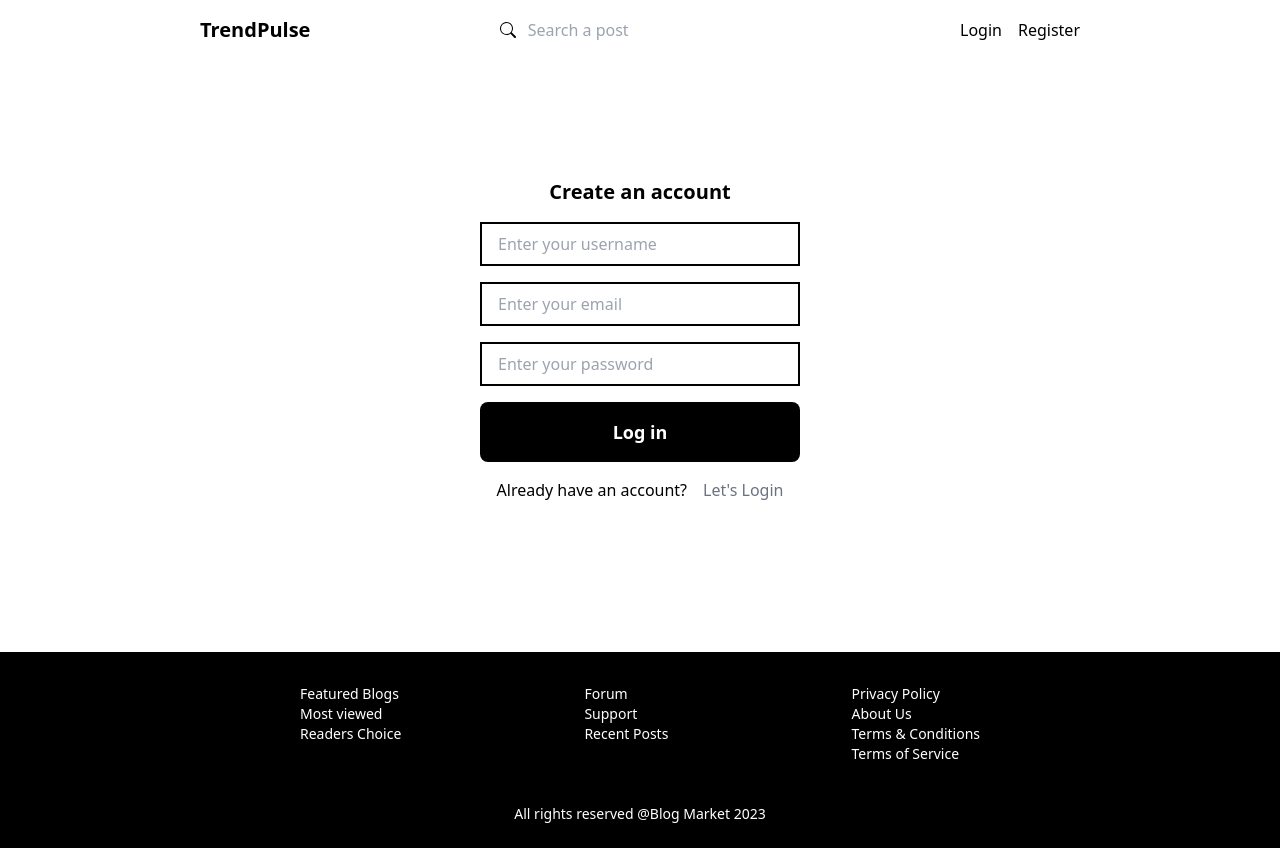
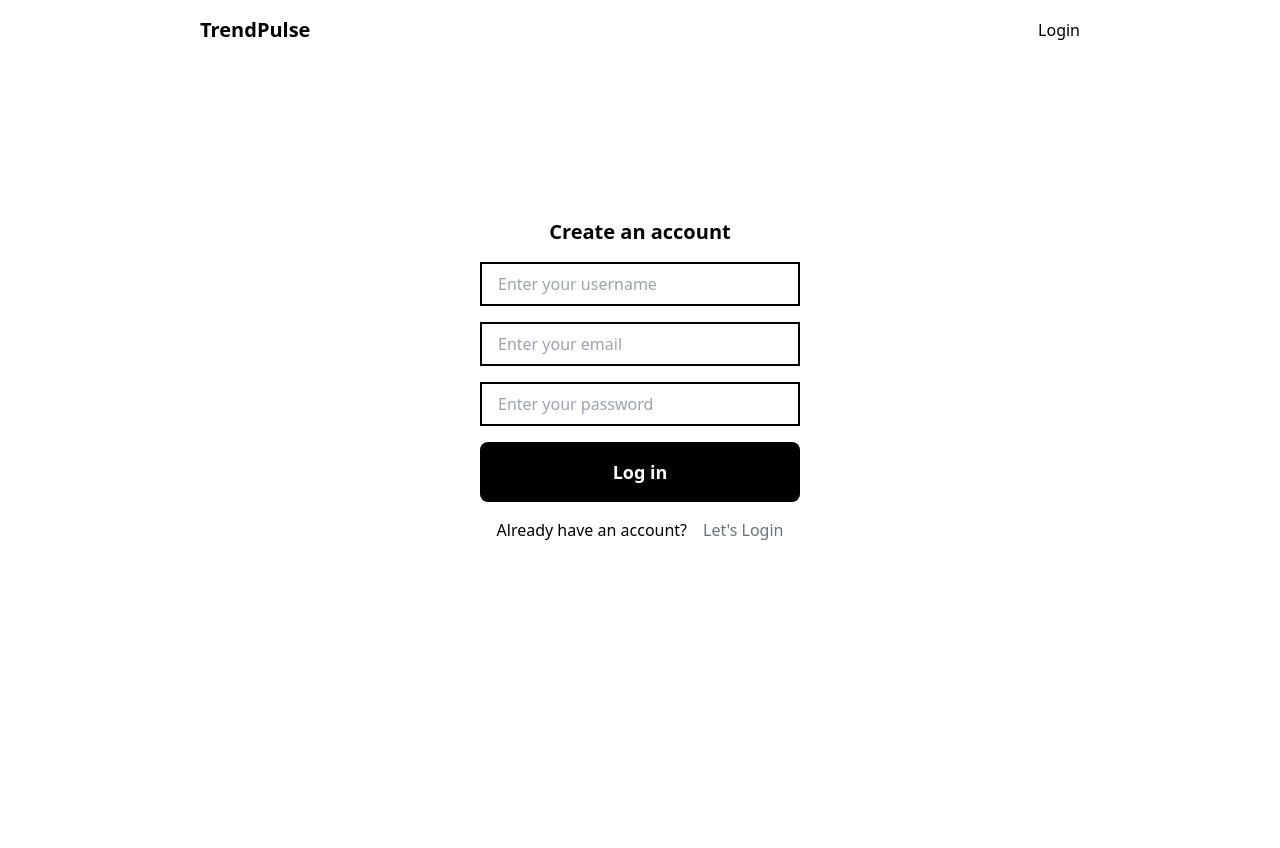
Before and after one commit to itsdlhqcp/TrendPulse, a React (Vite) app in the folder frontend/: page /register in a window 1280 px wide. After the commit the page ends 800 px from the top, so only its background shows below. Built offline with nearby package versions, Linux system fonts and the light colour scheme.

Commit message:
login & register page function done

```diff
--- a/frontend/src/App.jsx
+++ b/frontend/src/App.jsx
@@ -1,6 +1,6 @@
 import { Route, Routes } from "react-router-dom"
-import Footer from "./components/Footer"
-import Navbar from "./components/Navbar"
+// import Footer from "./components/Footer"
+// import Navbar from "./components/Navbar"
 import Home from "./pages/Home"
 import Login from "./pages/Login"
 import Register from "./pages/Register"
@@ -9,13 +9,13 @@
 const App = () => {
   return (
     <div>
-      <Navbar/>
+      {/* <Navbar/> */}
       <Routes>
         <Route exact path="/" element={<Home/>}/>
         <Route exact path="/login" element={<Login/>}/>
         <Route exact path="/register" element={<Register/>}/>
       </Routes>
-      <Footer/>
+      {/* <Footer/> */}
     </div>
   )
 }
--- a/frontend/src/pages/Home.jsx
+++ b/frontend/src/pages/Home.jsx
@@ -1,14 +1,22 @@
+import Footer from "../components/Footer"
 import HomePost from "../components/HomePost"
+import Navbar from "../components/Navbar"
 
 
 const Home = () => {
   return (
-    <div className="px-8 md:px-[200px]">
+    <>
+    <Navbar/>
+     <div className="px-8 md:px-[200px]">
         <HomePost/>
         <HomePost/>
         <HomePost/>
         <HomePost/>
     </div>
+    <Footer/>
+
+    </>
+
   )
 }
 
--- a/frontend/src/pages/Login.jsx
+++ b/frontend/src/pages/Login.jsx
@@ -3,19 +3,27 @@
 
 const Login = () => {
   return (
-    <div className="w-full flex justify-center items-center h-[70vh]">
+
+    <>
+    <div className="flex items-center justify-between px-6 md:px-[200px] py-4">
+      <h1 className="text-lg font-extrabold md:text-xl"><Link to="/">TrendPulse</Link></h1>
+      <h3><Link to="/register">Register</Link></h3>
+      </div>
+    <div className="w-full flex justify-center items-center h-[80vh]">
         <div className="flex flex-col justify-center items-center space-y-4 w-[80%] md:w-[25%]">
         <h1 className="text-xl font-bold text-left">Log in to your account</h1>
            <input className="w-full px-4 py-2 border-2 border-black outline-0" type="text" placeholder="Enter your email" />
            <input className="w-full px-4 py-2 border-2 border-black outline-0" type="password" placeholder="Enter your password" />
            <button className="w-full px-4 py-4 text-lg font-bold text-white bg-black rounded-lg hover:bg-gray-500 hover:text-black ">Log in</button>
-           <div className="flex justify-center items-center space-x-4">
+           <div className="flex items-center justify-center space-x-4">
              <p>New here</p>
              <p className="text-gray-500 hover:text-black"><Link to="/register">Let&apos;s Register</Link></p>
            </div>
         </div>
 
     </div>
+    </>
+
   )
 }
 
@@ -58,7 +66,7 @@
 //   return (
 //     <>
 //     <div className="flex items-center justify-between px-6 md:px-[200px] py-4">
-//     <h1 className="text-lg md:text-xl font-extrabold"><Link to="/">Blog Market</Link></h1>
+//     <h1 className="text-lg font-extrabold md:text-xl"><Link to="/">Blog Market</Link></h1>
 //     <h3><Link to="/register">Register</Link></h3>
 //     </div>
 // <div className="w-full flex justify-center items-center h-[80vh] ">
@@ -67,8 +75,8 @@
 //          <input onChange={(e)=>setEmail(e.target.value)} className="w-full px-4 py-2 border-2 border-black outline-0" type="text" placeholder="Enter your email" />
 //          <input onChange={(e)=>setPassword(e.target.value)} className="w-full px-4 py-2 border-2 border-black outline-0" type="password" placeholder="Enter your password" />
 //          <button onClick={handleLogin} className="w-full px-4 py-4 text-lg font-bold text-white bg-black rounded-lg hover:bg-gray-500 hover:text-black ">Log in</button>
-//          {error && <h3 className="text-red-500 text-sm ">Something went wrong</h3>}
-//          <div className="flex justify-center items-center space-x-3">
+//          {error && <h3 className="text-sm text-red-500 ">Something went wrong</h3>}
+//          <div className="flex items-center justify-center space-x-3">
 //           <p>New here?</p>
 //           <p className="text-gray-500 hover:text-black"><Link to="/register">Register</Link></p>
 //          </div>
--- a/frontend/src/pages/Register.jsx
+++ b/frontend/src/pages/Register.jsx
@@ -3,20 +3,27 @@
 
 const Register = () => {
   return (
-    <div className="w-full flex justify-center items-center h-[70vh]">
+    <>
+      <div className="flex items-center justify-between px-6 md:px-[200px] py-4">
+      <h1 className="text-lg font-extrabold md:text-xl"><Link to="/">TrendPulse</Link></h1>
+      <h3><Link to="/login">Login</Link></h3>
+      </div>
+    <div className="w-full flex justify-center items-center h-[80vh]">
     <div className="flex flex-col justify-center items-center space-y-4 w-[80%] md:w-[25%]">
     <h1 className="text-xl font-bold text-left">Create an account</h1>
        <input className="w-full px-4 py-2 border-2 border-black outline-0" type="text" placeholder="Enter your username" />
        <input className="w-full px-4 py-2 border-2 border-black outline-0" type="text" placeholder="Enter your email" />
        <input className="w-full px-4 py-2 border-2 border-black outline-0" type="password" placeholder="Enter your password" />
        <button className="w-full px-4 py-4 text-lg font-bold text-white bg-black rounded-lg hover:bg-gray-500 hover:text-black ">Log in</button>
-       <div className="flex justify-center items-center space-x-4">
+       <div className="flex items-center justify-center space-x-4">
          <p>Already have an account?</p>
          <p className="text-gray-500 hover:text-black"><Link to="/login">Let&apos;s Login</Link></p>
        </div>
     </div>
 
 </div>
+    </>
+
   )
 }
 
```
